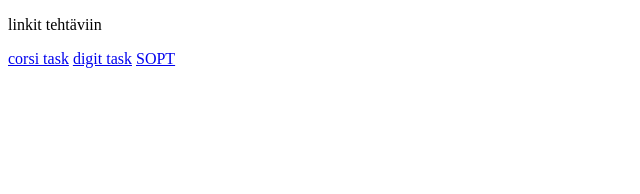
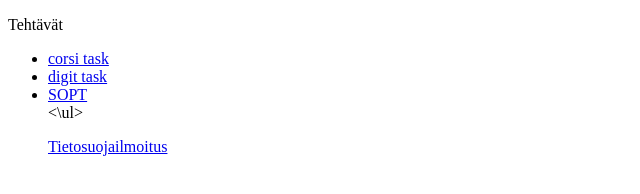
Before and after one commit to jupehark/mysite, a plain HTML site: page index.html in a window 1280 px wide. Shown: the whole page, without its empty margins (0-640 px from the left). Drawn offline with Linux system fonts and the light colour scheme.

Commit message:
Update index.html

```diff
--- a/index.html
+++ b/index.html
@@ -4,8 +4,14 @@
     <meta charset="utf-8">
   </head>
   <body>
-  <p>linkit tehtäviin</p>
-  <a href="https://workingmemory.netlify.app/corsi/">corsi task</a>
-  <a href="https://workingmemory.netlify.app/digit/">digit task</a>
-  <a href="https://workingmemory.netlify.app/sopt/">SOPT</a>
+  <p>Tehtävät</p>
+    <ul>
+      <li><a href="https://workingmemory.netlify.app/corsi/">corsi task</a></li>
+      <li><a href="https://workingmemory.netlify.app/digit/">digit task</a></li>
+      <li><a href="https://workingmemory.netlify.app/sopt/">SOPT</a></li>
+    <\ul>
+      <p></p>
+      <p></p>
+      <p></p>
+      <p><a href="https://workingmemory.netlify.app/tietosuojailmoitus.pdf">Tietosuojailmoitus</a></p>
 </html>
```
